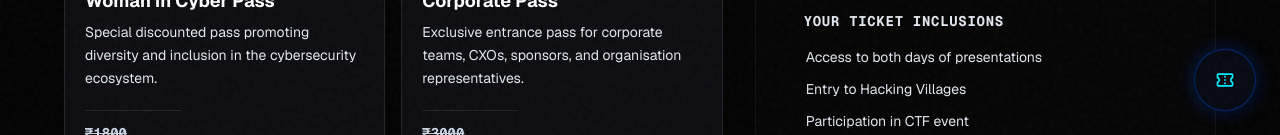
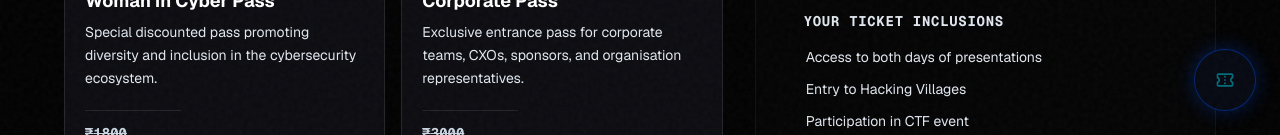
Before and after one commit to AIGenOps/tcconf2026, a Next.js app in the folder frontend/: page /tickets in a window 1280 px wide. Shown: the part 665-800 px from the top of the page. Built offline with nearby package versions, Linux system fonts and the light colour scheme; some icons are missing.

Commit message:
style: set global icon opacity to 43% by default with hover transition

```diff
--- a/frontend/src/app/globals.css
+++ b/frontend/src/app/globals.css
@@ -253,3 +253,26 @@ html, body {
 @keyframes tcFadeBtn {
   to { opacity: 1; }
 }
+
+/* ── ICON VISIBILITY (HUGEICONS MIGRATION OPTIMIZATION) ── */
+svg:not([viewBox="0 0 873 657"]):not([viewBox="0 0 200 40"]) {
+  opacity: 0.43;
+  transition: opacity 0.3s cubic-bezier(0.16, 1, 0.3, 1);
+}
+
+/* Restore opacity to 100% on hover/focus */
+a:hover svg,
+button:hover svg,
+.group:hover svg,
+[role="button"]:hover svg,
+label:hover svg {
+  opacity: 1;
+}
+
+/* Force full opacity for validation / success icons */
+.bg-emerald-500 svg,
+.text-emerald-400 svg,
+.text-emerald-500 svg,
+.text-yellow-400 svg {
+  opacity: 1 !important;
+}
```
